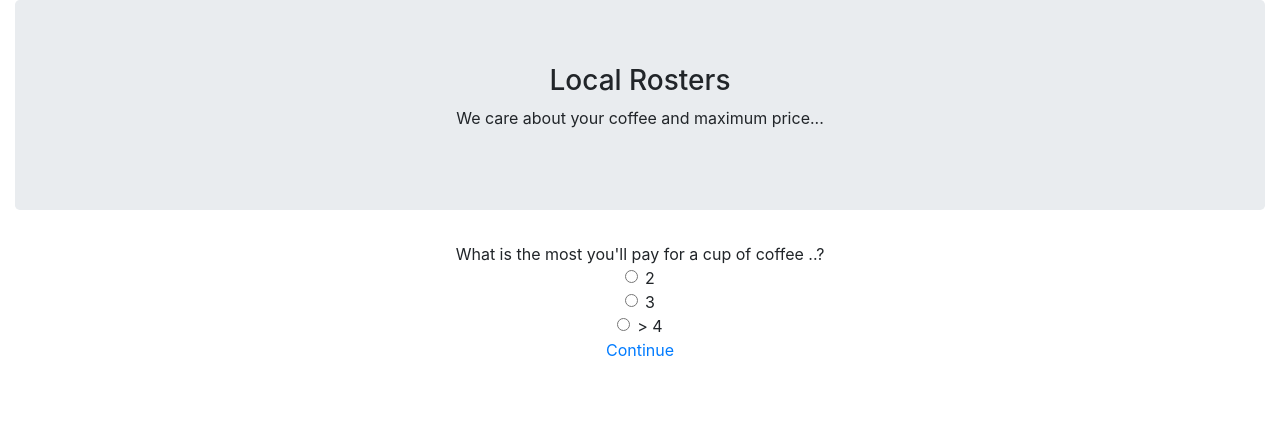
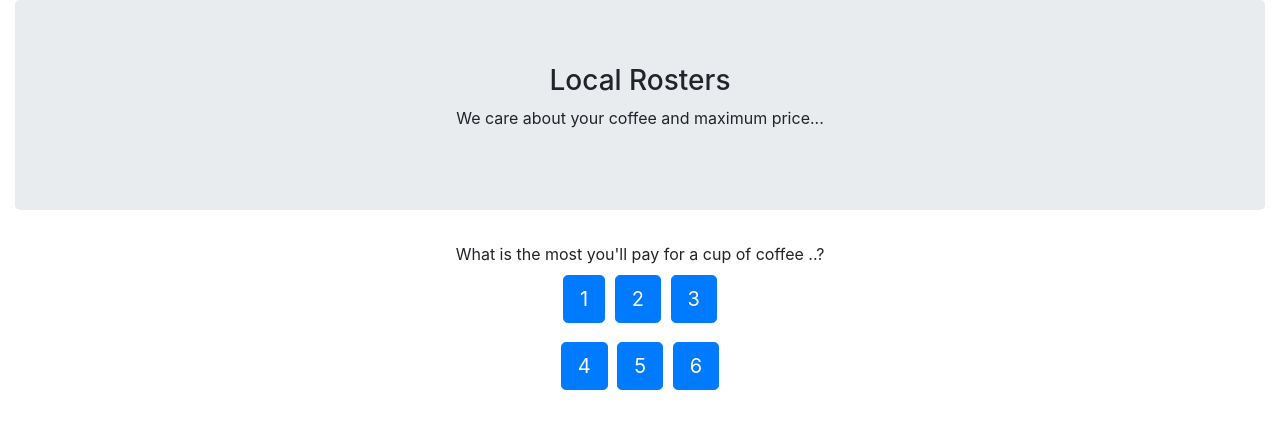
Before and after one commit to hacknyctp/HackathonLocalRoaster, a React (Create React App) app in the folder Client/local_roasters/: page /price in a window 1280 px wide. Shown: the top 428 px of the page. Built offline with nearby package versions, Linux system fonts and the light colour scheme.

Commit message:
update page and splash

```diff
--- a/Client/local_roasters/src/App.css
+++ b/Client/local_roasters/src/App.css
@@ -20,3 +20,11 @@
 .App-link {
   color: #09d3ac;
 }
+
+.btn-group-price {
+  margin: 0.3rem 0.3rem;
+}
+
+.btn-group-item {
+  margin: 0.3rem 0.3rem;
+}
--- a/Client/local_roasters/src/pages/Price.js
+++ b/Client/local_roasters/src/pages/Price.js
@@ -3,7 +3,7 @@ import { Link } from 'react-router-dom';
 const Price = () => {
   const [price, setPrice] = useState('');
   const onChange = e => {
-        setPrice(e.target.value);
+    //setPrice(e.target.value);
     sessionStorage.setItem(e.target.name, e.target.value);
   };
   return (
@@ -14,45 +14,65 @@ const Price = () => {
       </div>
       What is the most you'll pay for a cup of coffee ..?
       <br />
-            <form className='form-group'>
-                <div className='form-check'>
+      <div className='btn-group btn-group-price' role='group'>
+        <div className='btn-group-item'>
           <input
-                        class='form-check-input'
-                        type='radio'
+            className='btn btn-lg btn-primary'
+            type='button'
+            name='price'
+            value='1'
+            onClick={onChange}
+          />
+        </div>
+        <div className='btn-group-item'>
+          <input
+            className='btn btn-lg btn-primary'
+            type='button'
             name='price'
             value='2'
-                        onChange={onChange}
+            onClick={onChange}
           />
-                    <label class='form-check-label' for='exampleRadios1'>
-                        2
-         </label>
         </div>
-                <div className='form-check'>
+        <div className='btn-group-item'>
           <input
-                        class='form-check-input'
-                        type='radio'
+            className='btn btn-lg btn-primary'
+            type='button'
             name='price'
             value='3'
-                        onChange={onChange}
+            onClick={onChange}
           />
-                    <label className='form-check-label' for='exampleRadios1'>
-                        3
-         </label>
         </div>
-                <div className='form-check'>
+      </div>
+      <br />
+      <div className='btn-group btn-group-price' role='group'>
+        <div className='btn-group-item'>
           <input
-                        class='form-check-input'
-                        type='radio'
+            className='btn btn-lg btn-primary'
+            type='button'
             name='price'
             value='4'
-                        onChange={onChange}
+            onClick={onChange}
           />
-                    <label className='form-check-label' for='exampleRadios1'>
-                        > 4
-         </label>
         </div>
-                <Link to='/SingnUp'>Continue</Link>
-            </form>
+        <div className='btn-group-item'>
+          <input
+            className='btn btn-lg btn-primary'
+            type='button'
+            name='price'
+            value='5'
+            onClick={onChange}
+          />
+        </div>
+        <div className='btn-group-item'>
+          <input
+            className='btn btn-lg btn-primary'
+            type='button'
+            name='price'
+            value='6'
+            onClick={onChange}
+          />
+        </div>
+      </div>
     </div>
   );
 };
--- a/Client/local_roasters/src/pages/Splash.js
+++ b/Client/local_roasters/src/pages/Splash.js
@@ -3,9 +3,7 @@ import { Link } from 'react-router-dom';
 const Splash = () => {
   const [coffee, setCoffeeType] = useState('');
   const onChange = e => {
-    //setCoffeeType(e.target.value);
     sessionStorage.setItem(e.target.name, e.target.value);
-    alert('on change');
   };
   return (
     <div className='container-fluid'>
@@ -13,44 +11,38 @@ const Splash = () => {
         <h3>Local Rosters</h3>
         <p>We care about your coffee and maximum price...</p>
       </div>
-      What's your type of coffee ? <br />
-      <div
-        class='btn-group-vertical'
-        role='group'
-        aria-label='Basic example'
-        name='coffee'
-        value='light'
-      >
-        <button
-          type='button'
-          class='btn btn-primary'
-          type='button'
-          onClick={onChange}
-        >
-          Light
-        </button>
-        <br />
-        <button type='button' class='btn btn-primary'>
-          Medium
-        </button>
-        <br />
-        <button type='button' class='btn btn-primary'>
-          Strong
-        </button>
-      </div>
-      {/* <div className='btn btn-secondary'>
+      What is your type of food?
+      <br />
+      <div className='btn-group btn-group-price' role='group'>
+        <div className='btn-group-item'>
           <input
-            className='form-check-input'
+            className='btn btn-lg btn-primary'
+            type='button'
+            name='coffee'
+            value='light'
+            onClick={onChange}
+          />
+        </div>
+        <div className='btn-group-item'>
+          <input
+            className='btn btn-lg btn-primary'
+            type='button'
+            name='coffee'
+            value='medium'
+            onClick={onChange}
+          />
+        </div>
+        <div className='btn-group-item'>
+          <input
+            className='btn btn-lg btn-primary'
             type='button'
             name='coffee'
             value='strong'
-            onChange={onChange}
+            onClick={onChange}
           />
-          <label className='form-check-label' for='exampleRadios1'>
-            Strong
-          </label>
-
-  </div>*/}
+        </div>
+      </div>
+      <br />
       <div>
         <Link to='/price'>Continue</Link>
       </div>
```
Lines whose indentation alone changed are shown as unchanged.
